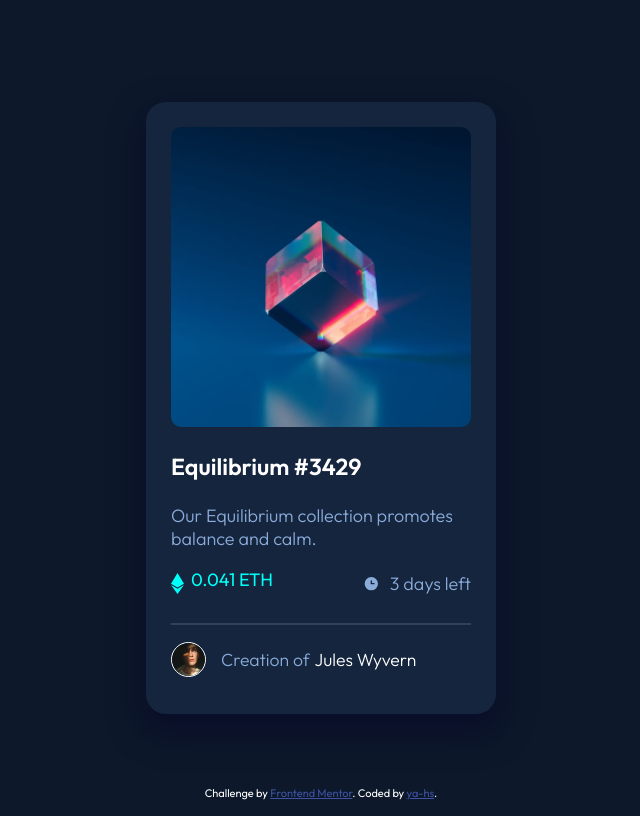
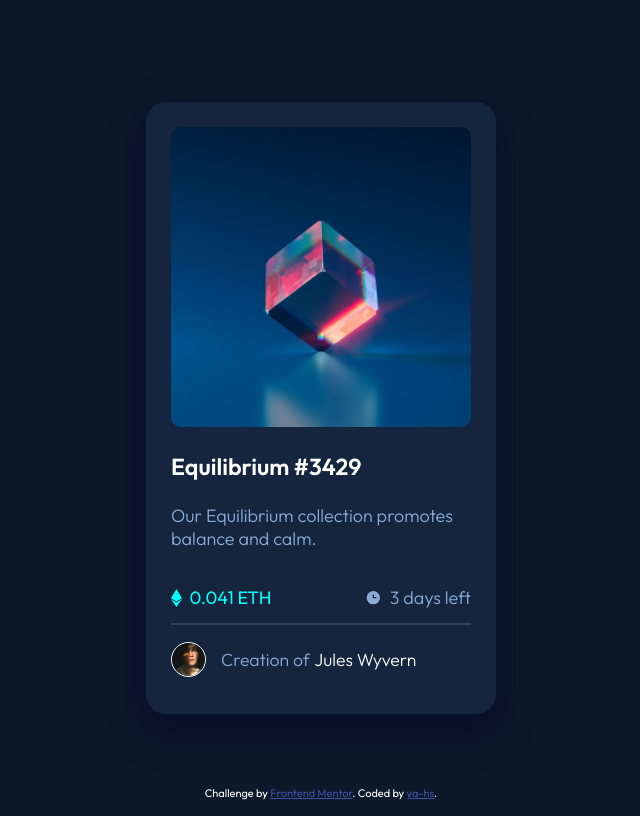
Before and after one commit to ya-hs/nft-preview-card, a plain HTML site: page index.html in a window 1280 px wide. Shown: the whole page, without its empty margins (327-967 px from the left). Drawn offline with Linux system fonts and the light colour scheme.

Commit message:
Update styles.css

```diff
--- a/styles.css
+++ b/styles.css
@@ -127,7 +127,7 @@ p {
     display: flex;
     flex-direction: row;
     justify-content: space-between;
-
+    align-items: start;
     height: 30px;
 }
 
@@ -136,6 +136,7 @@ p {
     display: flex;
     flex-direction: row;
     align-items: center;
+    justify-content: space-evenly;
 }
 
 .price p {
@@ -146,10 +147,8 @@ p {
 }
 
 .price img {
-    height: auto;
-    width: 12.5px;
-    margin: 0;
-    padding: 3px 0px;
+    height: 60%;
+    width: auto;
 
 }
 
@@ -160,7 +159,7 @@ p {
 }
 
 .time-left p {
-    margin-left: 10px;
+    margin-left: 7.5px;
 }
 
 
```
